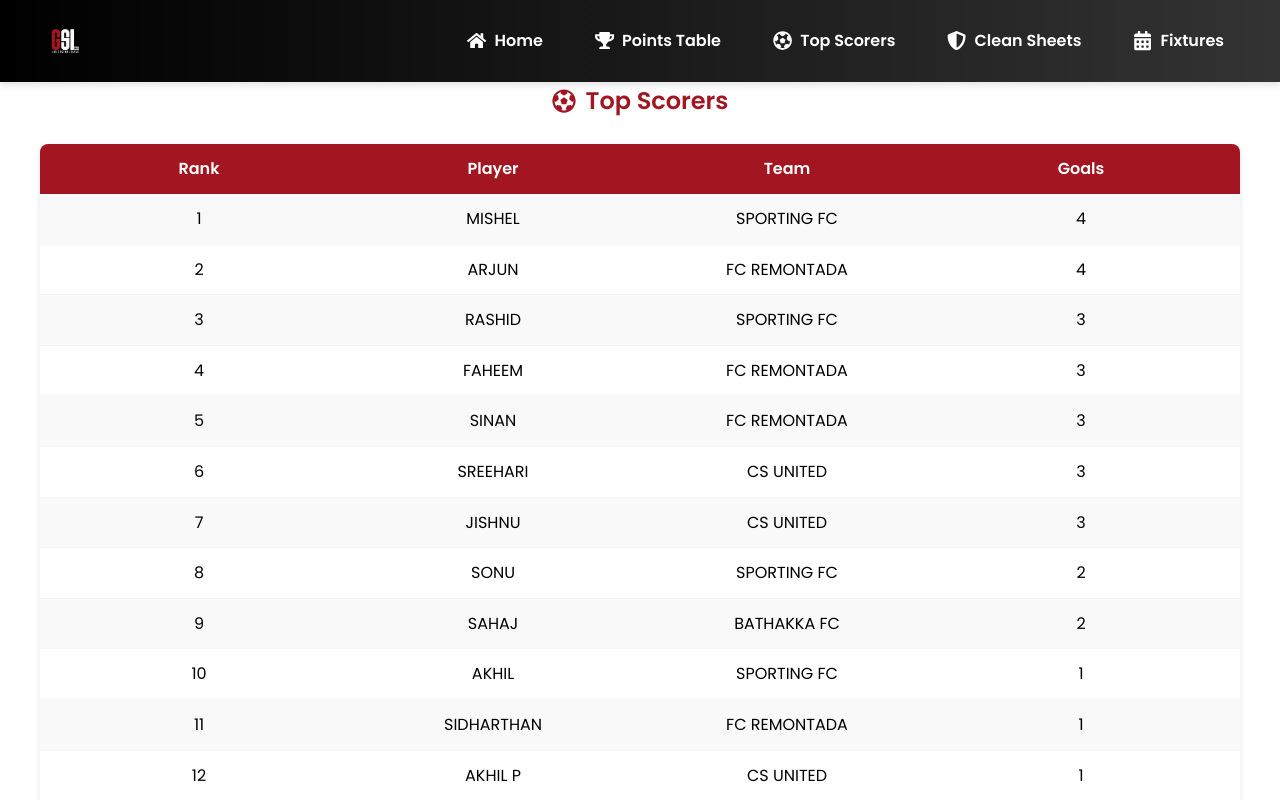
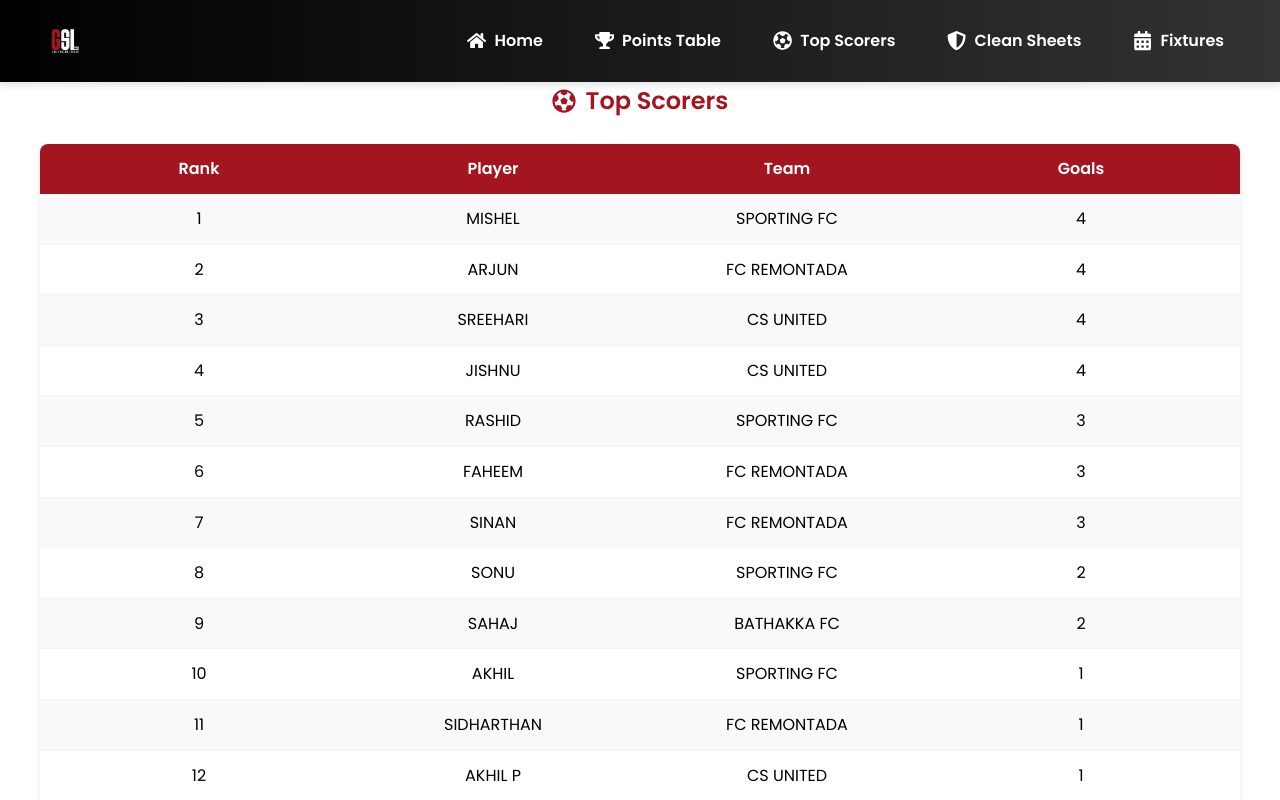
Before and after one commit to Vishnu-dk/gsl, a React (Create React App) app: page /top-scorers in a window 1280 px wide. Shown: the top 800 px of the page. Built offline with nearby package versions, Linux system fonts and the light colour scheme.

Commit message:
QUALIFIER 2   full

```diff
--- a/src/pages/Fixtures.jsx
+++ b/src/pages/Fixtures.jsx
@@ -91,7 +91,7 @@ const Fixtures = ({ matches = [] }) => {
                 fontWeight: 600,
               }}
             >
-              Upcoming
+              0-2
             </span>
           </div>
         </div>
@@ -104,7 +104,7 @@ const Fixtures = ({ matches = [] }) => {
           </div>
           <div className="table-row">
             <span>2025-03-17</span>
-            <span>SPORTING FC VS TBD</span>
+            <span>SPORTING FC VS CS UNITED</span>
             <span
               style={{
                 color: "#a31621",
--- a/src/utils/goalkeeperpoints.js
+++ b/src/utils/goalkeeperpoints.js
@@ -6,8 +6,8 @@ const goalkeepers = [
     { name: 'AKASH KS', team: 'TIHAR FC', cleanSheets: 1, matchesPlayed: 2, goalsConceded: 2 },
     { name: 'RAGIN', team: 'TIHAR FC', cleanSheets: 0, matchesPlayed: 2, goalsConceded: 4 },
     { name: 'AFSAL', team: 'TIHAR FC', cleanSheets: 0, matchesPlayed: 3, goalsConceded: 6 },
-    { name: 'AWIN', team: 'CS UNITED', cleanSheets: 3, matchesPlayed: 8, goalsConceded: 6 },
-    { name: 'KARTHIK', team: 'FC REMONTADA', cleanSheets: 4, matchesPlayed: 8, goalsConceded: 5 },
+    { name: 'AWIN', team: 'CS UNITED', cleanSheets: 4, matchesPlayed: 9, goalsConceded: 6 },
+    { name: 'KARTHIK', team: 'FC REMONTADA', cleanSheets: 4, matchesPlayed: 9, goalsConceded: 7 },
     { name: 'ADITHYA', team: 'SHARTAAN FC', cleanSheets: 3, matchesPlayed: 7, goalsConceded: 4 },
   ];
 
--- a/src/utils/playerpoints.js
+++ b/src/utils/playerpoints.js
@@ -10,8 +10,8 @@ const scorers = [
     { name: "SUJITH", team: "GUNNERS FC", goals: 1 },
     { name: "JAYANAND", team: "GUNNERS FC", goals: 1 },
     { name: "FALLAH", team: "GUNNERS FC", goals: 1 },
-    { name: "SREEHARI", team: "CS UNITED", goals: 3 },
-    { name: "JISHNU", team: "CS UNITED", goals: 3 },
+    { name: "SREEHARI", team: "CS UNITED", goals: 4 },
+    { name: "JISHNU", team: "CS UNITED", goals: 4 },
     { name: "AKHIL P", team: "CS UNITED", goals: 1 },
     { name: "NANDHAKISHOR", team: "SHARTAAN FC", goals: 1 },
     { name: "AKHIL", team: "SHARTAAN FC", goals: 1 },
```
